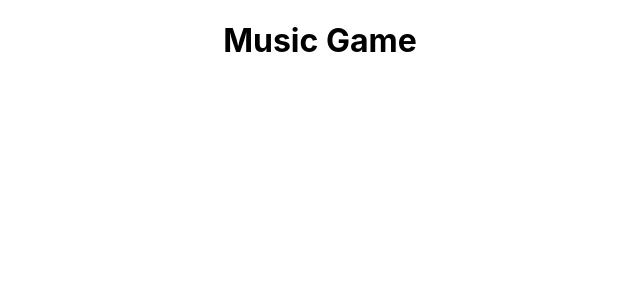
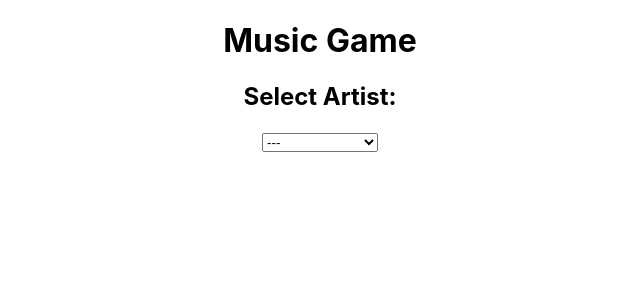
Before and after one commit to pidnam1/music_game, a React (Create React App) app: page / in a window 1280 px wide. Shown: the top 300 px of the page, without its empty margins (320-960 px from the left). Built offline with nearby package versions, Linux system fonts and the light colour scheme.

Commit message:
artist option

```diff
--- a/src/Components/Settings.js
+++ b/src/Components/Settings.js
@@ -1,5 +1,44 @@
-import React from "react";
+import React, { useState } from "react";
 function Settings() {
-  return <div></div>;
+  // useState hook
+  // eslint-disable-next-line
+  const [options, setOptions] = useState(["Kanye West", "Kendrick Lamar", "Frank Ocean"]);
+  const [artistChosen, setArtistChosen] = useState("");
+  // useEffect hook
+  // eslint-disable-next-line
+  /* useEffect(() => {
+    const apiUrl = `https://opentdb.com/api_category.php`;
+
+    fetch(apiUrl)
+      .then((res) => res.json())
+      .then((response) => {
+        setOptions(response.trivia_categories);
+        console.log(response.trivia_categories);
+
+      });
+  }, [setOptions]); */
+
+  //event that is called when an option is chosen
+  const handleCategoryChange = (event) => {
+    setArtistChosen(event.target.value);
+  };
+
+  // add select elements for the categories
+  return (
+    <div>
+      <div>
+        <h2> Select Artist:</h2>
+        <select value={artistChosen} onChange={handleCategoryChange}>
+          <option> --- </option>
+          {options &&
+            options.map((option) => (
+              <option value={option} key={option}>
+                {option}
+              </option>
+            ))}
+        </select>
+      </div>
+    </div>
+  );
 }
 export default Settings;
```
